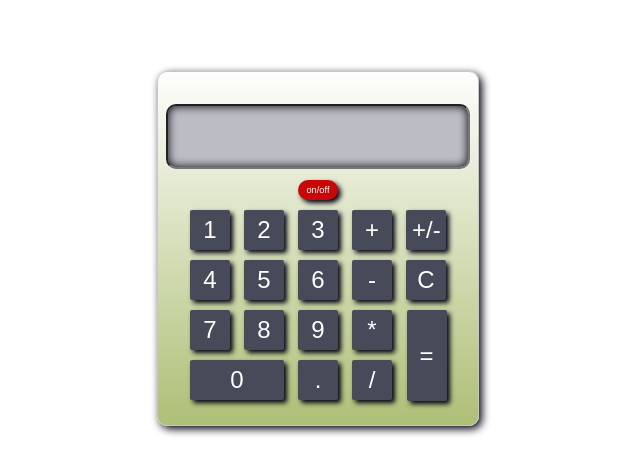
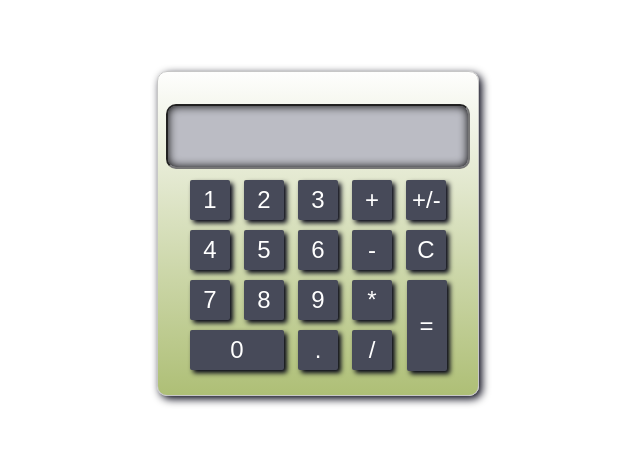
Before and after one commit to gregkorte/calculator, a website: page index.html in a window 1280 px wide. Shown: the whole page, without its empty margins (322-962 px from the left). Drawn offline with Linux system fonts and the light colour scheme; files whose address does not match are found by name.

Commit message:
Comment out on/off button until functional.

```diff
--- a/index.html
+++ b/index.html
@@ -11,11 +11,11 @@
 			</div>
 			<div id="buttons">
 				<div class="keypad">
-					<div class="powerButton">
+					<!-- <div class="powerButton">
 						<span>
 							<input type="button" class="power" value="on/off">
 						</span>
-					</div>
+					</div> -->
 					<div class="top">
 						<span>
 							<input type="button" value="1">
```
